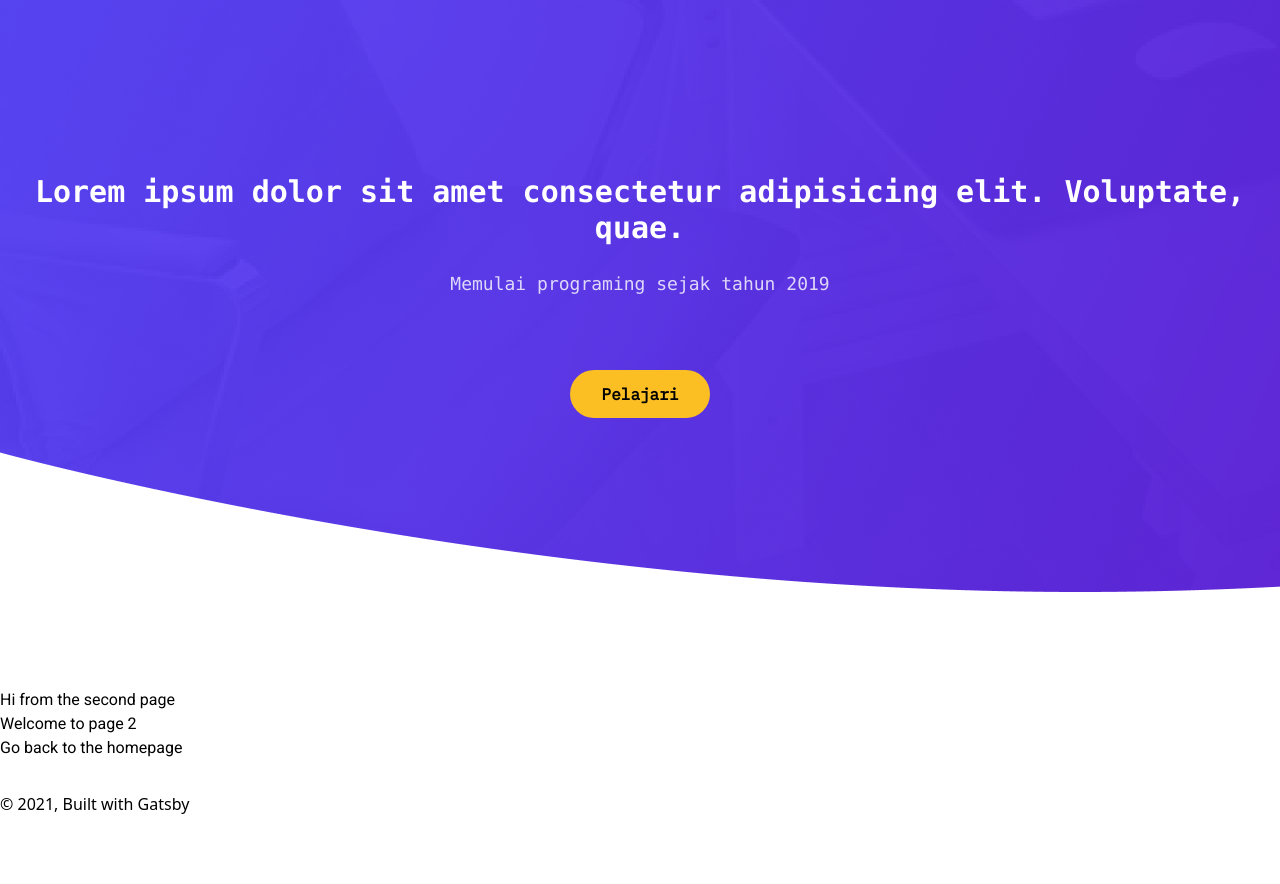
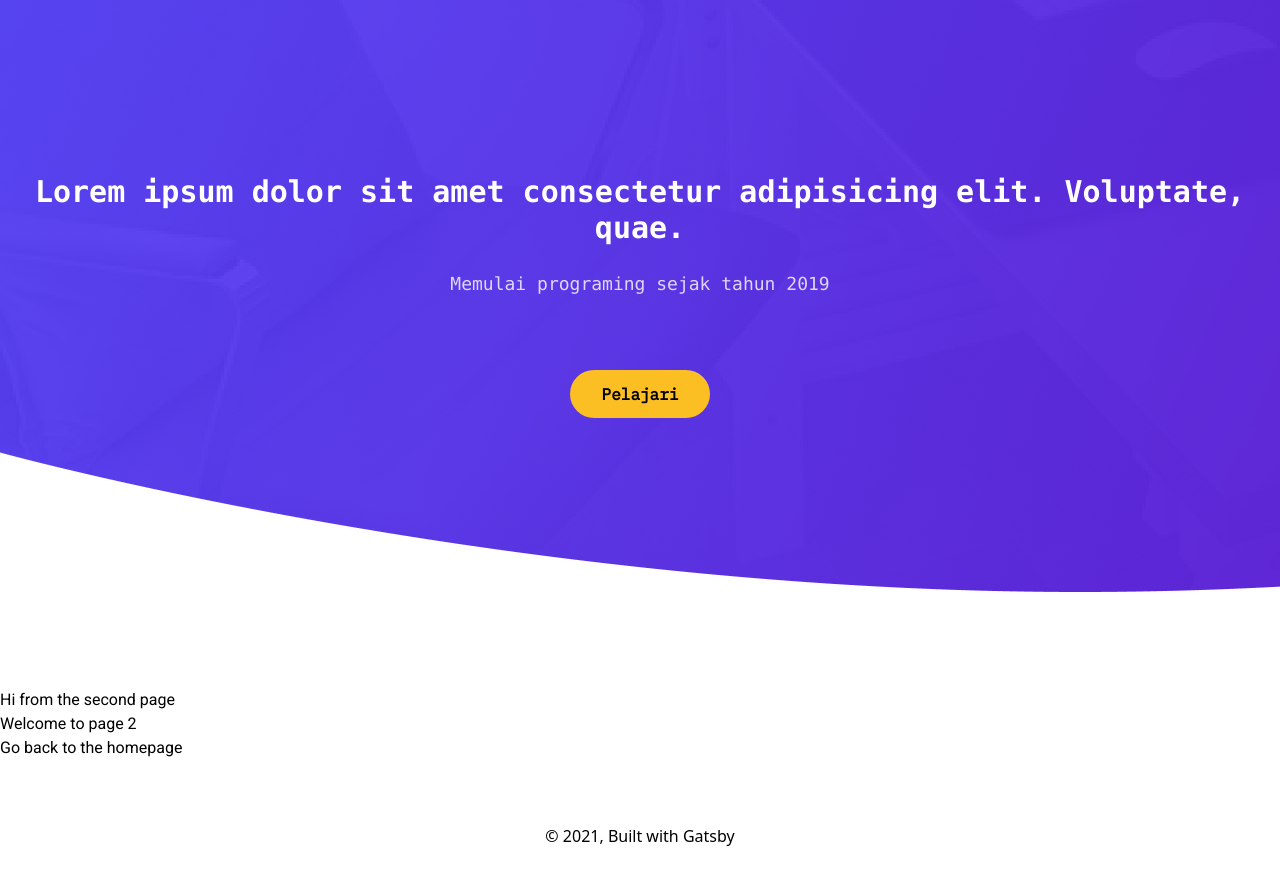
Before and after one commit to nuruljaelani/personal-web, a Gatsby site: page /page-2 in a window 1280 px wide. Shown: the part 92-976 px from the top of the page. Built offline with nearby package versions, Linux system fonts and the light colour scheme; Gatsby itself is replaced by a stand-in of ours.

Commit message:
fix footer

```diff
--- a/gatsby-config.js
+++ b/gatsby-config.js
@@ -1,8 +1,8 @@
 module.exports = {
   siteMetadata: {
-    title: `Gatsby Default Starter`,
-    description: `Kick off your next, great Gatsby project with this default starter. This barebones starter ships with the main Gatsby configuration files you might need.`,
-    author: `@gatsbyjs`,
+    title: `Personal Web`,
+    description: `My Personal Web`,
+    author: `@nuruljaelani`,
     siteUrl: `https://gatsbystarterdefaultsource.gatsbyjs.io/`,
   },
   plugins: [
--- a/src/components/layout.js
+++ b/src/components/layout.js
@@ -33,6 +33,7 @@ const Layout = ({ children }) => {
           style={{
             marginTop: `2rem`,
           }}
+          className="text-center py-8"
         >
           © {new Date().getFullYear()}, Built with
           {` `}
```
